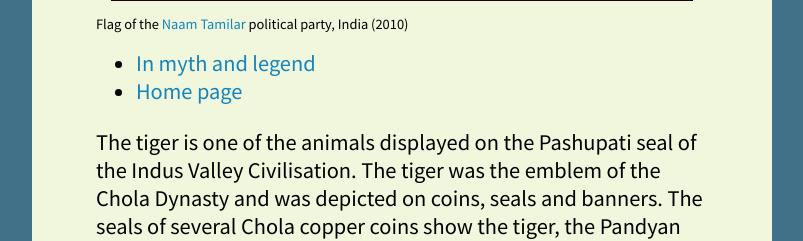
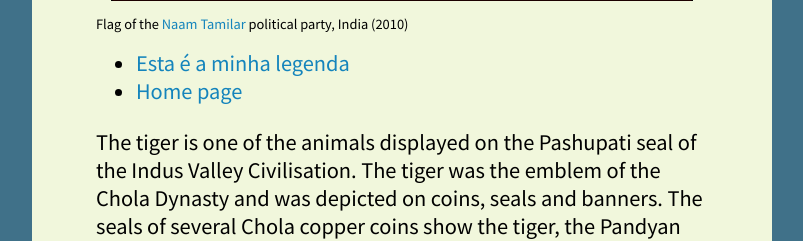
Before and after one commit to djalmaloliveira/gestaodemanda, a Flask app: page /symbol.html in a window 1280 px wide. Shown: the part 523-764 px from the top of the page, without its empty margins (238-1041 px from the left). Run offline with Flask 2, Linux system fonts and the light colour scheme; some web fonts are replaced.

Commit message:
Terceiro commit após a copia

```diff
--- a/templates/symbol.html
+++ b/templates/symbol.html
@@ -8,7 +8,7 @@
 <p class="credit">Flag of the <a href="http://www.naamtamilar.org/" target="_blank">Naam Tamilar</a> political party, India (2010)</p>
 
 <ul>
-  <li><a href="{{ url_for('myth') }}">In myth and legend</a></li>
+  <li><a href="{{ url_for('myth') }}">Esta é a minha legenda</a></li>
   <li><a href="{{ url_for('index') }}">Home page</a></li>
 </ul>
 
```
